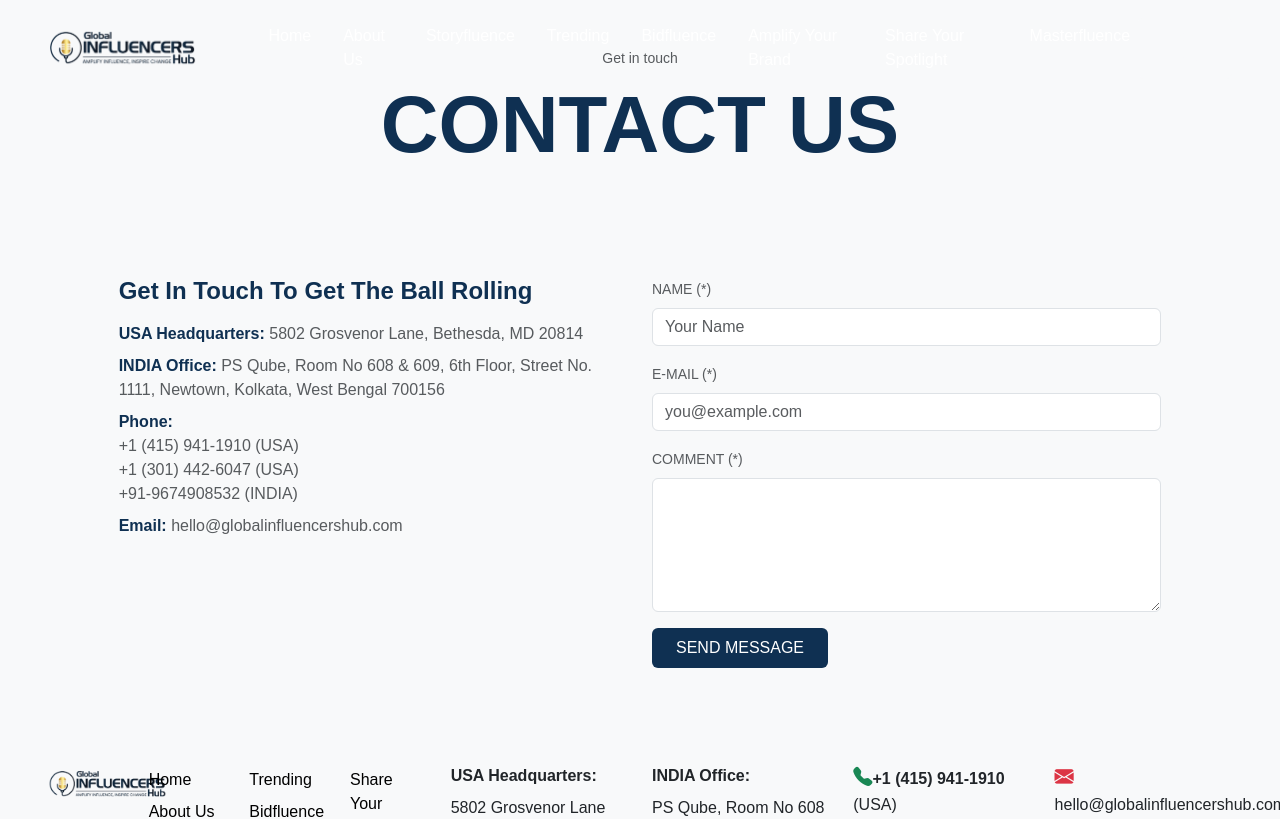
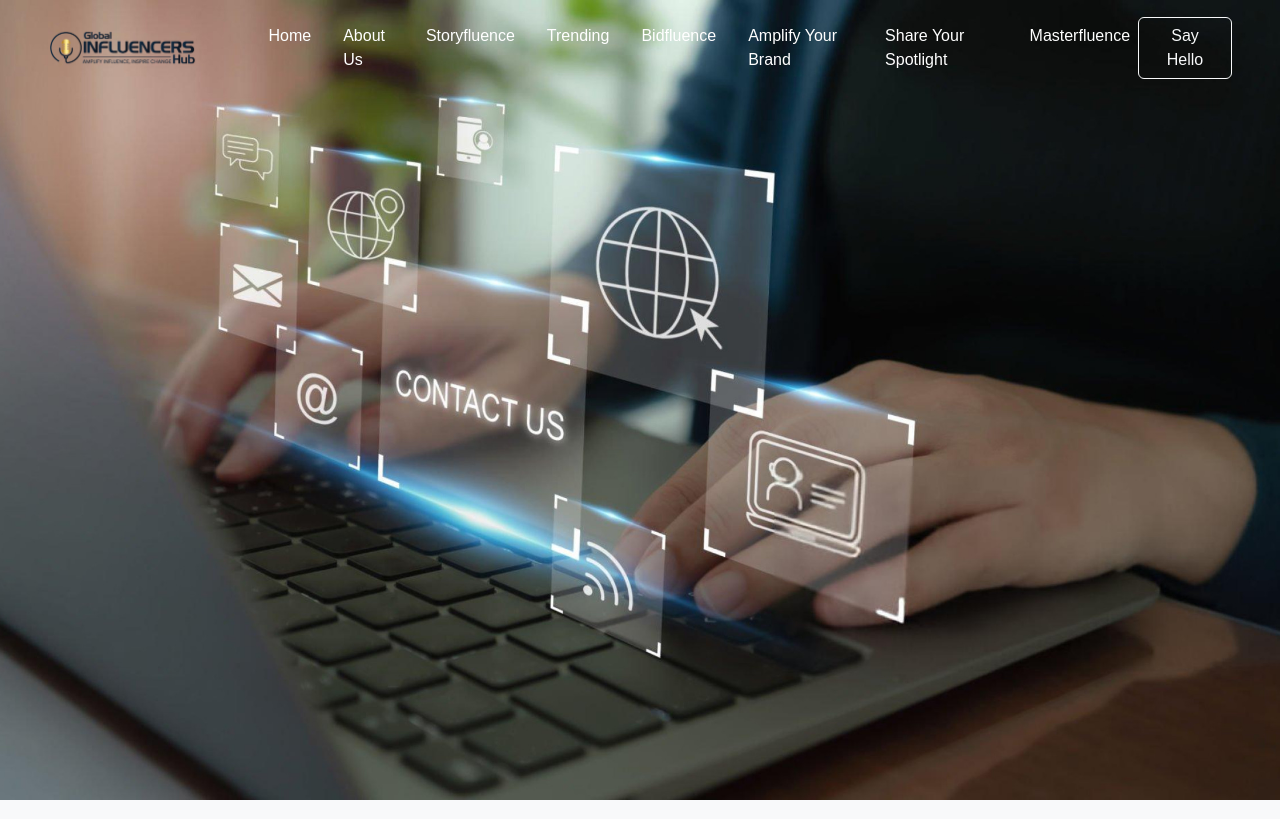
Before and after one commit to deva-ventures/Devaventures-2025, a React (Create React App) app: page /say-hello in a window 1280 px wide. Shown: the top 819 px of the page. Built offline with nearby package versions, Linux system fonts and the light colour scheme.

Commit message:
home and about

```diff
--- a/src/pages/Contact.js
+++ b/src/pages/Contact.js
@@ -16,10 +16,55 @@
 
   return (
     <>
-    <Container fluid className="py-5 bg-light text-center">
-    <small className="text-muted d-block mb-2">Get in touch</small>
-    <h1 className="fw-bold display-1" style={{color:"#0f3052"}}>CONTACT US</h1>
-  </Container>
+    {/* <Container fluid className="py-5 bg-light text-center mt-5">
+  <small className="text-muted d-block mb-2">Get in touch</small>
+  <h1 className="fw-bold display-1" style={{ color: "#0f3052" }}>
+    CONTACT US
+  </h1>
+</Container> */}
+<div
+  className="storyfluence-banner"
+  style={{
+    backgroundImage: `url('/contactBanner.jpg')`,
+    backgroundSize: "cover",
+    backgroundPosition: "center",
+    minHeight: "400px",
+    height: "100vh",
+    color: "white",
+    display: "flex",
+    alignItems: "flex-start", // push content down from the top
+    justifyContent: "center",
+    textAlign: "center",
+    padding: "80px 20px 20px", // 👈 added top padding (80px)
+    position: "relative",
+  }}
+>
+  <style>
+    {`
+      @media (max-width: 768px) {
+        .storyfluence-banner {
+          height: 60vh !important;
+          min-height: 250px !important;
+          background-position: top center !important;
+          margin-bottom: -25px !important;
+          padding-top: 60px !important; /* 👈 smaller top padding on tablet */
+        }
+      }
+
+      @media (max-width: 480px) {
+        .storyfluence-banner {
+          height: 50vh !important;
+          min-height: 200px !important;
+          background-size: contain !important;
+          background-repeat: no-repeat !important;
+          background-position: center top !important;
+          margin-bottom: -35px !important;
+          padding-top: 40px !important; /* 👈 smaller top padding on mobile */
+        }
+      }
+    `}
+  </style>
+</div>
 
   <Container fluid className="py-5 bg-light">
       <Row className="justify-content-center">
--- a/src/pages/Home.js
+++ b/src/pages/Home.js
@@ -190,7 +190,7 @@
   style={{
     position: "relative",
     width: "100%",
-        height: "100vh", // full screen video
+    height: "100vh", // full screen height
     overflow: "hidden",
   }}
 >
@@ -202,10 +202,11 @@
     playsInline
     style={{
       position: "absolute",
-          top: 0,
-          left: 0,
-          width: "100%",
-          height: "100%",
+      top: "50%",
+      left: "50%",
+      minWidth: "100%",
+      minHeight: "100%",
+      transform: "translate(-50%, -50%)",
       objectFit: "cover",
       zIndex: 1,
       pointerEvents: "none",
@@ -215,6 +216,7 @@
     Your browser does not support the video tag.
   </video>
 </div>
+
 
 
 
```
Also changed, not shown: public/contactBanner.jpg (added). Lines whose indentation alone changed are shown as unchanged.
